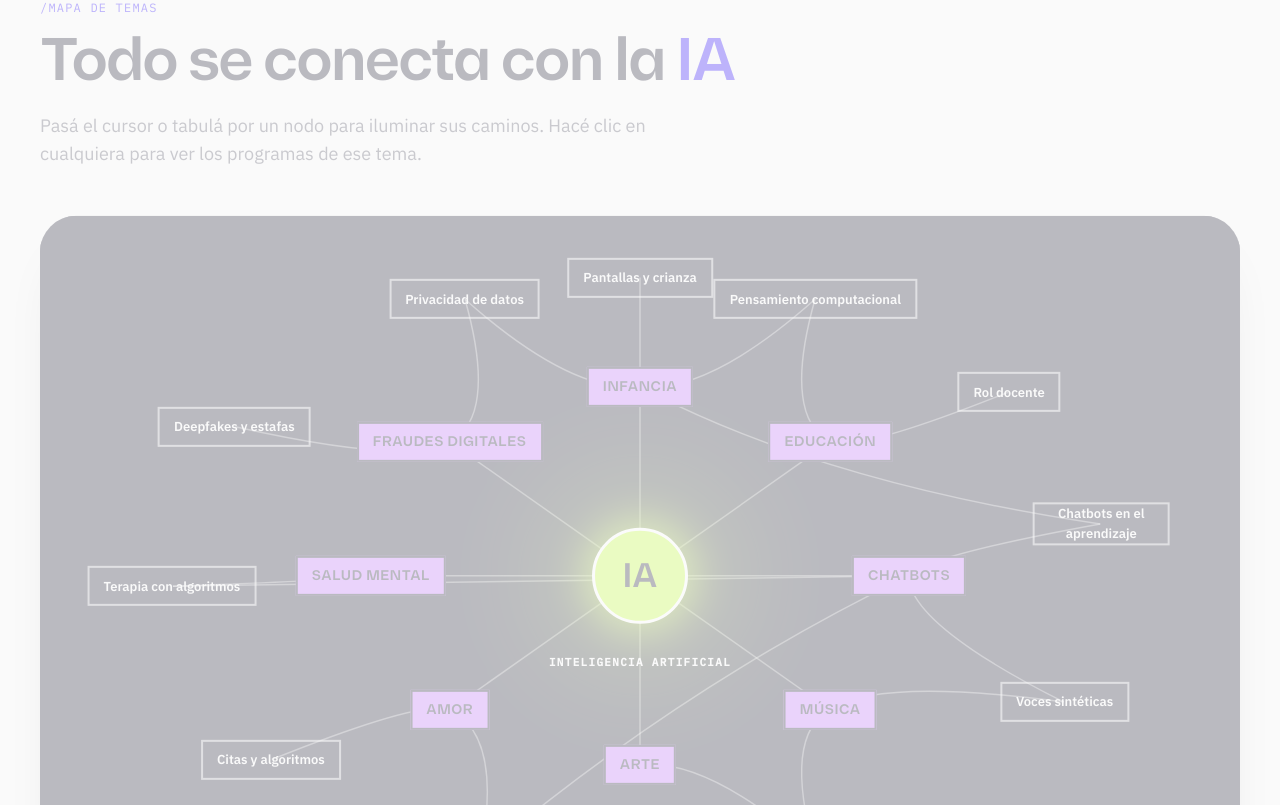
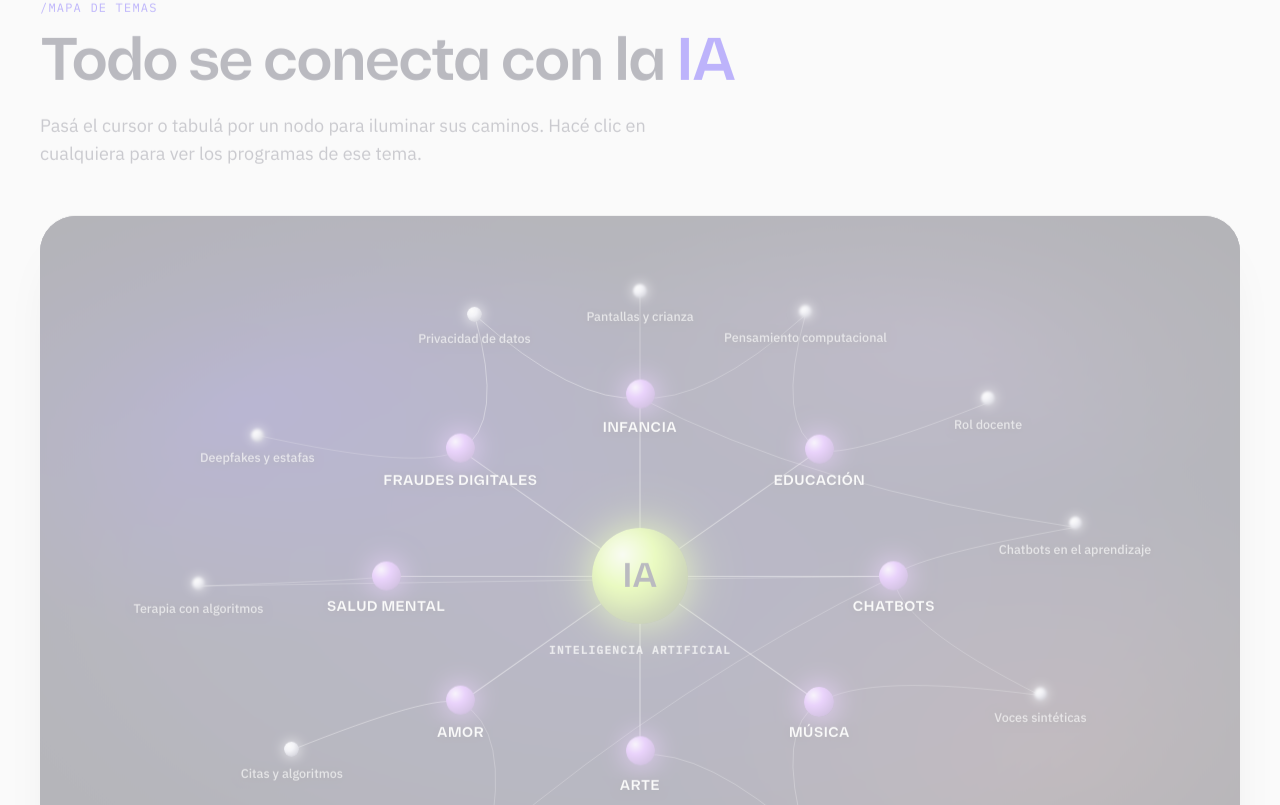
Before and after one commit to gabrieldelfiino-oss/codigoIA-design, a React (Vite) app: page / in a window 1280 px wide. Shown: the part 855-1660 px from the top of the page. Built offline with nearby package versions, Linux system fonts and the light colour scheme.

Commit message:
Mapa de temas 3D: esferas luminosas, profundidad y fondo espacial (paso 4)
Co-Authored-By: Claude Sonnet 5.5 <noreply@anthropic.com>

```diff
--- a/src/components/temas/ThemeMap.jsx
+++ b/src/components/temas/ThemeMap.jsx
@@ -1,9 +1,10 @@
-import { useState } from "react";
+import { useRef, useState } from "react";
 import { ARISTAS, CENTRO, NODOS, getVecinos } from "../../servicios/mapa";
 import { getProgramasDeTema } from "../../servicios/temas";
 import RouterLink from "../utils/RouterLink";
 
-// Si la persona pidió menos movimiento, los trazos punteados quedan quietos.
+// Si la persona pidió menos movimiento: sin inclinación, sin flotar y los
+// trazos punteados quedan quietos.
 const REDUCIR_MOVIMIENTO =
   typeof window !== "undefined" &&
   window.matchMedia?.("(prefers-reduced-motion: reduce)").matches;
@@ -12,24 +13,49 @@ const CANTIDAD = Object.fromEntries(
   NODOS.map((n) => [n.id, getProgramasDeTema(n.id).length])
 );
 
-const BASE_NODO =
-  "absolute inline-flex min-h-[40px] -translate-x-1/2 -translate-y-1/2 items-center justify-center border-2 px-3.5 text-center transition-[opacity,background-color,box-shadow,border-color] duration-200 focus-visible:z-[3] focus-visible:outline focus-visible:outline-[3px] focus-visible:outline-offset-[3px] focus-visible:outline-lima data-[lit=true]:z-[2] data-[lit=true]:border-lima data-[lit=true]:bg-lima data-[lit=true]:text-noche data-[lit=true]:shadow-[0_0_22px_rgba(196,253,54,0.75)] data-[dim=true]:opacity-30";
+// Profundidad estable por nodo (0 = lejos, 1 = cerca), derivada del id para
+// que no cambie entre renders. Los temas quedan adelante, los subtemas atrás.
+function hash(texto) {
+  let h = 2166136261;
+  for (const c of texto) h = Math.imul(h ^ c.charCodeAt(0), 16777619);
+  return (h >>> 0) / 4294967295;
+}
+const PROFUNDIDAD = Object.fromEntries(
+  NODOS.map((n) => {
+    const r = hash(n.id);
+    return [n.id, n.tipo === "tema" ? 0.85 + r * 0.15 : 0.3 + r * 0.45];
+  })
+);
+PROFUNDIDAD[CENTRO.id] = 1;
 
-const ESTILO_NODO = {
-  tema: "border-noche bg-lila font-display text-sm font-semibold uppercase tracking-[0.04em] text-noche",
-  subtema: "border-gris/60 bg-transparent font-sans text-[13px] font-semibold text-gris",
+// Esfera: brillo blanco arriba a la izquierda, color al medio y borde oscuro,
+// más un halo del mismo color alrededor.
+const ESFERA = {
+  tema: { luz: "#F3E6FF", color: "#C172FF", sombra: "#4A1E7A", halo: "193,114,255" },
+  subtema: { luz: "#FFFFFF", color: "#E4E4F2", sombra: "#4B4B6B", halo: "250,250,250" },
+  lit: { luz: "#F6FFE0", color: "#C4FD36", sombra: "#4C6B06", halo: "196,253,54" },
 };
 
+const fondoEsfera = ({ luz, color, sombra }) =>
+  `radial-gradient(circle at 32% 28%, ${luz} 0%, ${color} 34%, ${sombra} 100%)`;
+
+const INCLINACION_MAX = 5; // grados
+
 /**
- * Mapa de nodos: el núcleo "IA" al centro, los temas alrededor y sus subtemas
- * más afuera. Al pasar el cursor (o tabular) por un nodo se ilumina su camino
- * con trazo punteado y el resto se atenúa: de un subtema se ilumina el camino
- * hasta el núcleo (por sus temas) y de un tema, el camino al núcleo y sus
- * subtemas. Al hacer clic se abre la página del tema (ThemePage).
+ * Mapa de nodos en "3D": el núcleo "IA" al centro, los temas alrededor y sus
+ * subtemas más afuera, como esferas luminosas flotando en un fondo profundo.
+ * Los nodos lejanos son más chicos, tenues y desenfocados; al mover el mouse
+ * el plano se inclina apenas. Al pasar el cursor (o tabular) por un nodo se
+ * ilumina su camino con trazo punteado y el resto se atenúa: de un subtema se
+ * ilumina el camino hasta el núcleo (por sus temas) y de un tema, el camino al
+ * núcleo y sus subtemas. Al hacer clic se abre la página del tema (ThemePage).
  * Los nodos, sus posiciones y las conexiones salen de temas.json y mapa.json.
  */
 export default function ThemeMap() {
   const [activo, setActivo] = useState(null);
+  const escena = useRef(null);
+  const fondo = useRef(null);
+  const cuadro = useRef(0);
   const encendidos = new Set(activo ? [activo, ...getVecinos(activo)] : []);
 
   const aristaEncendida = (e) => {
@@ -40,43 +66,101 @@ export default function ThemeMap() {
     return e.de === activo || e.a === activo;
   };
 
+  const inclinar = (ev) => {
+    if (REDUCIR_MOVIMIENTO || ev.pointerType !== "mouse") return;
+    const r = ev.currentTarget.getBoundingClientRect();
+    const dx = (ev.clientX - r.left) / r.width - 0.5;
+    const dy = (ev.clientY - r.top) / r.height - 0.5;
+    cancelAnimationFrame(cuadro.current);
+    cuadro.current = requestAnimationFrame(() => {
+      if (escena.current)
+        escena.current.style.transform = `rotateX(${(-dy * INCLINACION_MAX).toFixed(2)}deg) rotateY(${(dx * INCLINACION_MAX).toFixed(2)}deg)`;
+      if (fondo.current)
+        fondo.current.style.transform = `translate3d(${(-dx * 24).toFixed(1)}px, ${(-dy * 24).toFixed(1)}px, 0) scale(1.08)`;
+    });
+  };
+
+  const enderezar = () => {
+    cancelAnimationFrame(cuadro.current);
+    if (escena.current) escena.current.style.transform = "";
+    if (fondo.current) fondo.current.style.transform = "";
+  };
+
   return (
-    <div className="relative aspect-[1200/720] w-full border-2 border-noche bg-noche">
+    <div
+      className="relative aspect-[1200/720] w-full overflow-hidden bg-[#07071a] [perspective:1400px]"
+      onPointerMove={inclinar}
+      onPointerLeave={enderezar}
+    >
+      {/* Fondo profundo: degradé de noche a casi negro y nebulosas muy suaves
+          en colores de la paleta. Se mueve al revés que la escena (paralaje). */}
+      <div
+        ref={fondo}
+        aria-hidden="true"
+        className="absolute -inset-[6%] scale-[1.08] transition-transform duration-700 ease-out"
+        style={{
+          background: [
+            "radial-gradient(ellipse 45% 40% at 22% 30%, rgba(36,0,255,0.32), transparent 70%)",
+            "radial-gradient(ellipse 40% 45% at 80% 72%, rgba(255,107,59,0.16), transparent 70%)",
+            "radial-gradient(ellipse 35% 30% at 72% 22%, rgba(193,114,255,0.16), transparent 70%)",
+            "radial-gradient(ellipse 60% 55% at 50% 50%, rgba(36,0,255,0.14), transparent 75%)",
+            "radial-gradient(ellipse 120% 100% at 50% 50%, #1A1A30 0%, #0B0B22 55%, #040410 100%)",
+          ].join(", "),
+          filter: "blur(8px)",
+        }}
+      />
+      {/* Viñeta: oscurece los bordes para dar sensación de hondura. */}
+      <div
+        aria-hidden="true"
+        className="pointer-events-none absolute inset-0"
+        style={{
+          background:
+            "radial-gradient(ellipse 75% 70% at 50% 50%, transparent 55%, rgba(2,2,10,0.75) 100%)",
+        }}
+      />
+
+      <div
+        ref={escena}
+        className="absolute inset-[3%] transition-transform duration-500 ease-out [transform-style:preserve-3d]"
+      >
         <svg
           viewBox="0 0 1200 720"
-        className="absolute inset-0 h-full w-full"
+          preserveAspectRatio="none"
+          className="absolute inset-0 h-full w-full overflow-visible"
           aria-hidden="true"
         >
+          <defs>
+            <filter id="mapa-brillo" x="-20%" y="-20%" width="140%" height="140%">
+              <feGaussianBlur stdDeviation="3" result="b" />
+              <feMerge>
+                <feMergeNode in="b" />
+                <feMergeNode in="SourceGraphic" />
+              </feMerge>
+            </filter>
+          </defs>
           {ARISTAS.map((e) => {
             const lit = aristaEncendida(e);
+            // Las líneas hacia nodos lejanos son más tenues.
+            const prof = Math.min(PROFUNDIDAD[e.de], PROFUNDIDAD[e.a]);
+            const opacidad = lit ? 1 : activo ? 0.06 : 0.18 + prof * 0.32;
             return (
               <path
                 key={`${e.de}-${e.a}`}
                 d={e.d}
-              strokeWidth={lit ? 3.5 : 1.5}
-              strokeDasharray={lit ? "10 8" : undefined}
-              strokeLinecap="butt"
-              style={
-                lit
-                  ? { filter: "drop-shadow(0 0 6px rgba(196,253,54,0.7))" }
-                  : undefined
-              }
-              className={[
-                "fill-none transition-opacity duration-200",
-                lit
-                  ? "stroke-lima opacity-100"
-                  : activo
-                    ? "stroke-gris opacity-[0.07]"
-                    : "stroke-gris opacity-40",
-              ].join(" ")}
+                strokeWidth={lit ? 2 : 0.6 + prof * 0.6}
+                strokeDasharray={lit ? "8 7" : undefined}
+                strokeLinecap="round"
+                filter={lit ? "url(#mapa-brillo)" : undefined}
+                className={`fill-none transition-opacity duration-200 ${lit ? "stroke-lima" : "stroke-gris"}`}
+                style={{ opacity: opacidad }}
               >
-              {/* Los trazos corren desde el núcleo hacia afuera (10 + 8 = un
+                {/* Los trazos corren desde el núcleo hacia afuera (8 + 7 = un
                     ciclo del punteado). */}
                 {lit && !REDUCIR_MOVIMIENTO && (
                   <animate
                     attributeName="stroke-dashoffset"
                     from="0"
-                  to="-18"
+                    to="-15"
                     dur="0.8s"
                     repeatCount="indefinite"
                   />
@@ -87,34 +171,95 @@ export default function ThemeMap() {
         </svg>
 
         {/* Núcleo */}
-      <span className="absolute left-1/2 top-1/2 flex h-24 min-w-24 -translate-x-1/2 -translate-y-1/2 items-center justify-center rounded-full border-[3px] border-white bg-lima font-display text-[34px] font-semibold text-noche shadow-[0_0_36px_10px_rgba(196,253,54,0.6),0_0_120px_50px_rgba(196,253,54,0.3)]">
+        <span className="absolute left-1/2 top-1/2 -translate-x-1/2 -translate-y-1/2">
+          <span
+            aria-hidden="true"
+            className="mapa-respirar absolute left-1/2 top-1/2 -ml-[110px] -mt-[110px] h-[220px] w-[220px] rounded-full"
+            style={{
+              background:
+                "radial-gradient(circle, rgba(196,253,54,0.45) 0%, rgba(196,253,54,0.12) 40%, transparent 70%)",
+            }}
+          />
+          <span
+            className="relative flex h-24 w-24 items-center justify-center rounded-full font-display text-[34px] font-semibold text-noche"
+            style={{
+              background: fondoEsfera(ESFERA.lit),
+              boxShadow:
+                "0 0 30px 6px rgba(196,253,54,0.55), inset -8px -10px 22px rgba(26,26,48,0.35)",
+            }}
+          >
             {CENTRO.etiqueta}
           </span>
-      <span className="absolute left-1/2 top-[calc(50%+78px)] -translate-x-1/2 font-mono text-[11px] font-semibold uppercase tracking-[0.12em] text-gris">
+        </span>
+        <span className="absolute left-1/2 top-[calc(50%+66px)] -translate-x-1/2 font-mono text-[11px] font-semibold uppercase tracking-[0.12em] text-gris/80">
           {CENTRO.leyenda}
         </span>
 
         {NODOS.map((nodo) => {
           const lit = encendidos.has(nodo.id);
+          const dim = activo !== null && !lit;
+          const enfocado = activo === nodo.id;
+          const prof = PROFUNDIDAD[nodo.id];
+          const esTema = nodo.tipo === "tema";
           const cantidad = CANTIDAD[nodo.id];
+          const tono = lit ? ESFERA.lit : ESFERA[nodo.tipo];
+          const tamano = Math.round((esTema ? 30 : 16) * (0.7 + prof * 0.3));
+          // Desenfoque de lejanía: se apaga cuando el nodo está encendido.
+          const desenfoque = lit ? 0 : (1 - prof) * 2.4;
+          const brillo = lit ? 0.85 : 0.35 + prof * 0.35;
           return (
             <RouterLink
               key={nodo.id}
               to={`/temas/${nodo.id}`}
-            data-lit={lit}
-            data-dim={activo !== null && !lit}
-            aria-label={`${nodo.tipo === "tema" ? "Tema" : "Subtema"}: ${nodo.nombre}. ${cantidad} ${cantidad === 1 ? "programa" : "programas"}`}
+              aria-label={`${esTema ? "Tema" : "Subtema"}: ${nodo.nombre}. ${cantidad} ${cantidad === 1 ? "programa" : "programas"}`}
               style={{ left: `${nodo.mapa.x}%`, top: `${nodo.mapa.y}%` }}
-            className={`${BASE_NODO} ${ESTILO_NODO[nodo.tipo]}`}
+              className={[
+                "group absolute flex h-11 w-11 -translate-x-1/2 -translate-y-1/2 items-center justify-center rounded-full transition-opacity duration-200",
+                "focus-visible:outline focus-visible:outline-[2px] focus-visible:outline-offset-2 focus-visible:outline-lima",
+                lit ? "z-[2]" : "",
+                dim ? "opacity-25" : "opacity-100",
+              ].join(" ")}
               onMouseEnter={() => setActivo(nodo.id)}
               onFocus={() => setActivo(nodo.id)}
               onMouseLeave={() => setActivo(null)}
               onBlur={() => setActivo(null)}
             >
+              <span
+                aria-hidden="true"
+                className="mapa-flotar block"
+                style={{ animationDelay: `${(-hash(nodo.id) * 6).toFixed(2)}s` }}
+              >
+                <span
+                  className="block rounded-full transition-[transform,filter,box-shadow] duration-300"
+                  style={{
+                    width: tamano,
+                    height: tamano,
+                    background: fondoEsfera(tono),
+                    filter: `blur(${desenfoque.toFixed(2)}px)`,
+                    transform: enfocado ? "scale(1.25)" : "scale(1)",
+                    boxShadow: `0 0 ${Math.round(tamano * 0.8)}px ${Math.round(tamano * 0.15)}px rgba(${tono.halo},${brillo})`,
+                  }}
+                />
+              </span>
+              <span
+                className={[
+                  "pointer-events-none absolute left-1/2 -translate-x-1/2 whitespace-nowrap transition-colors duration-200",
+                  esTema
+                    ? "font-display text-sm font-semibold uppercase tracking-[0.04em]"
+                    : "font-sans text-[12.5px] font-medium",
+                  lit ? "text-lima" : esTema ? "text-gris" : "text-gris/70",
+                ].join(" ")}
+                style={{
+                  top: `calc(50% + ${Math.round(tamano / 2) + 6}px)`,
+                  textShadow: "0 1px 10px rgba(4,4,16,0.9)",
+                }}
+              >
                 {nodo.nombre}
+              </span>
             </RouterLink>
           );
         })}
       </div>
+    </div>
   );
 }
--- a/src/index.css
+++ b/src/index.css
@@ -122,6 +122,26 @@ html, body, #root {
   }
 }
 
+/* ───────── Mapa de temas 3D ─────────
+   Las esferas flotan apenas y el halo del núcleo respira. Solo si la persona
+   no pidió menos movimiento. */
+@media (prefers-reduced-motion: no-preference) {
+  @keyframes mapa-flotar {
+    0%, 100% { transform: translate3d(0, 0, 0); }
+    50% { transform: translate3d(0, -4px, 0); }
+  }
+  @keyframes mapa-respirar {
+    0%, 100% { opacity: 0.55; transform: scale(1); }
+    50% { opacity: 0.85; transform: scale(1.08); }
+  }
+  .mapa-flotar {
+    animation: mapa-flotar 6s ease-in-out infinite;
+  }
+  .mapa-respirar {
+    animation: mapa-respirar 5s ease-in-out infinite;
+  }
+}
+
 @media (prefers-reduced-motion: no-preference) {
   @supports (animation-timeline: view()) {
     @keyframes aparecer {
```
Lines whose indentation alone changed are shown as unchanged.
